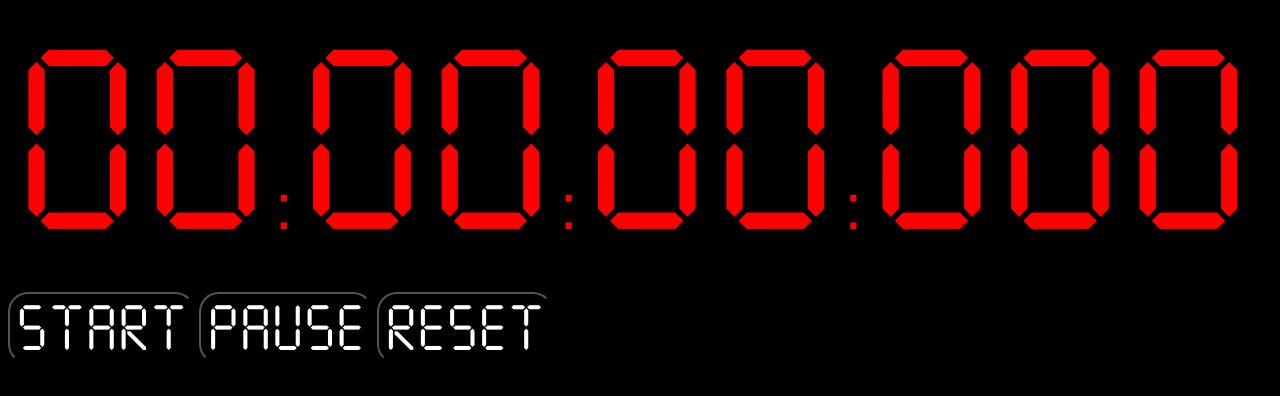
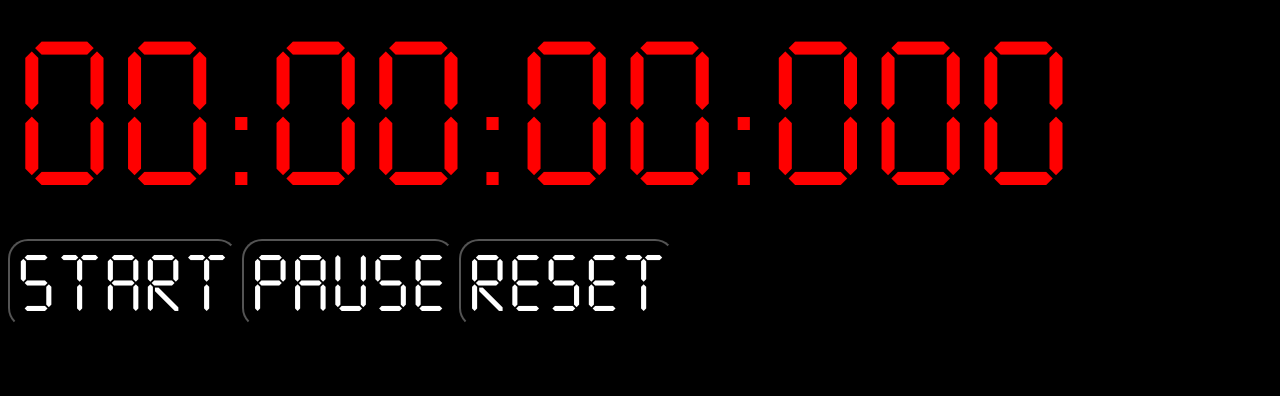
Before and after one commit to 7cristovao/projeto-cronometro, a plain HTML site: page index.html in a window 1280 px wide. Drawn offline with Linux system fonts and the light colour scheme.

Commit message:
Update style.css

```diff
--- a/style.css
+++ b/style.css
@@ -4,7 +4,7 @@
 #hour, #minute, #second, #millisecond{
     padding: 5px;
     color: red;
-    font-size: 4em;
+    font-size: 16vw;
     border-radius: 15px;
     width: 150vh;
     text-align: center;
@@ -21,12 +21,12 @@
 #start, #pause, #reset{
     color: white;
     border-radius: 20px;
-    font-size: 4em;
+    font-size: 10vh;
     font-family: 'Seven Segment';
 }
 
 #doispontos{
     color: red;
-    font-size: 4em;
+    font-size: 16vh;
     font-family: Arial, Helvetica, sans-serif;
 }
```
